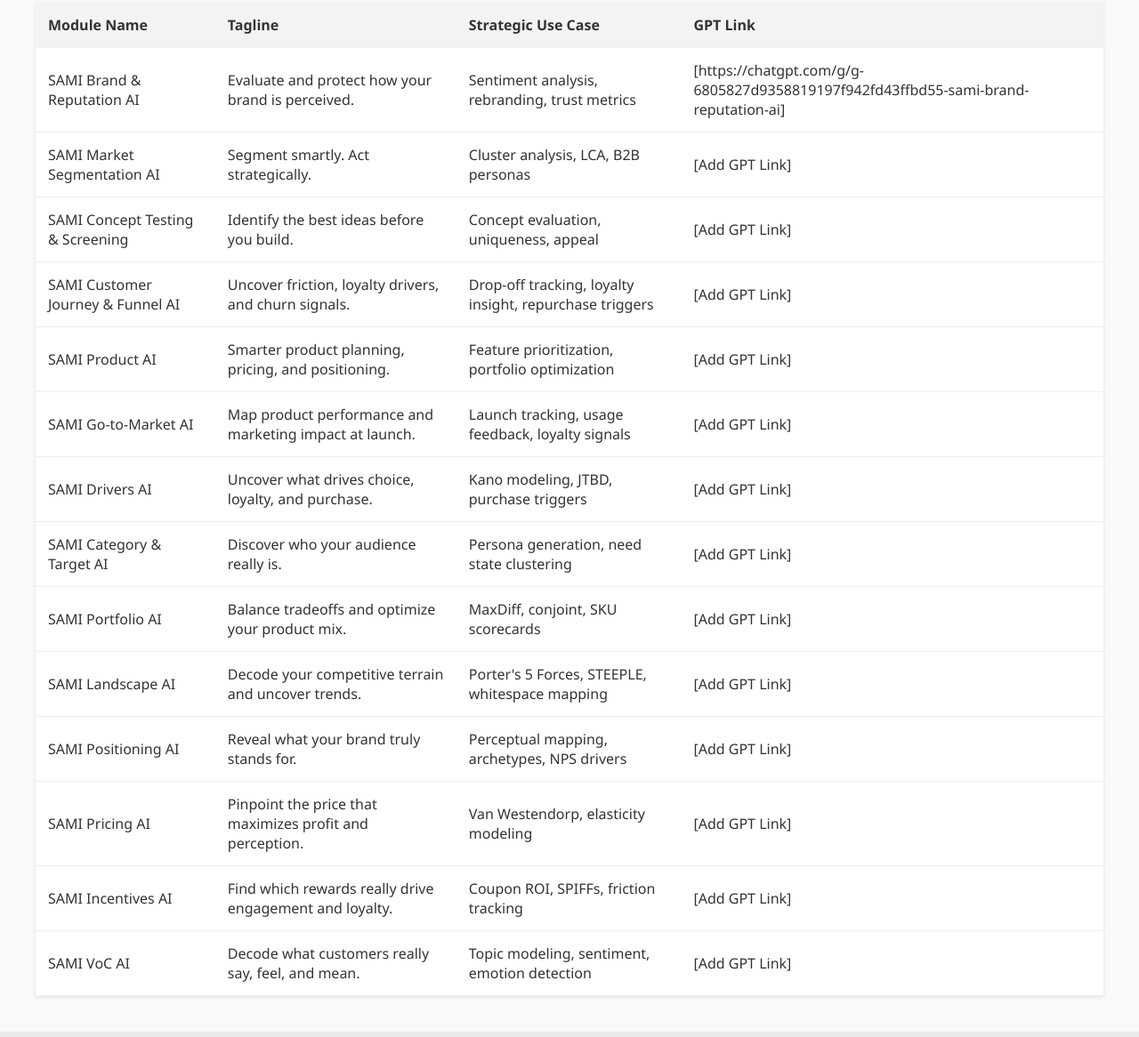
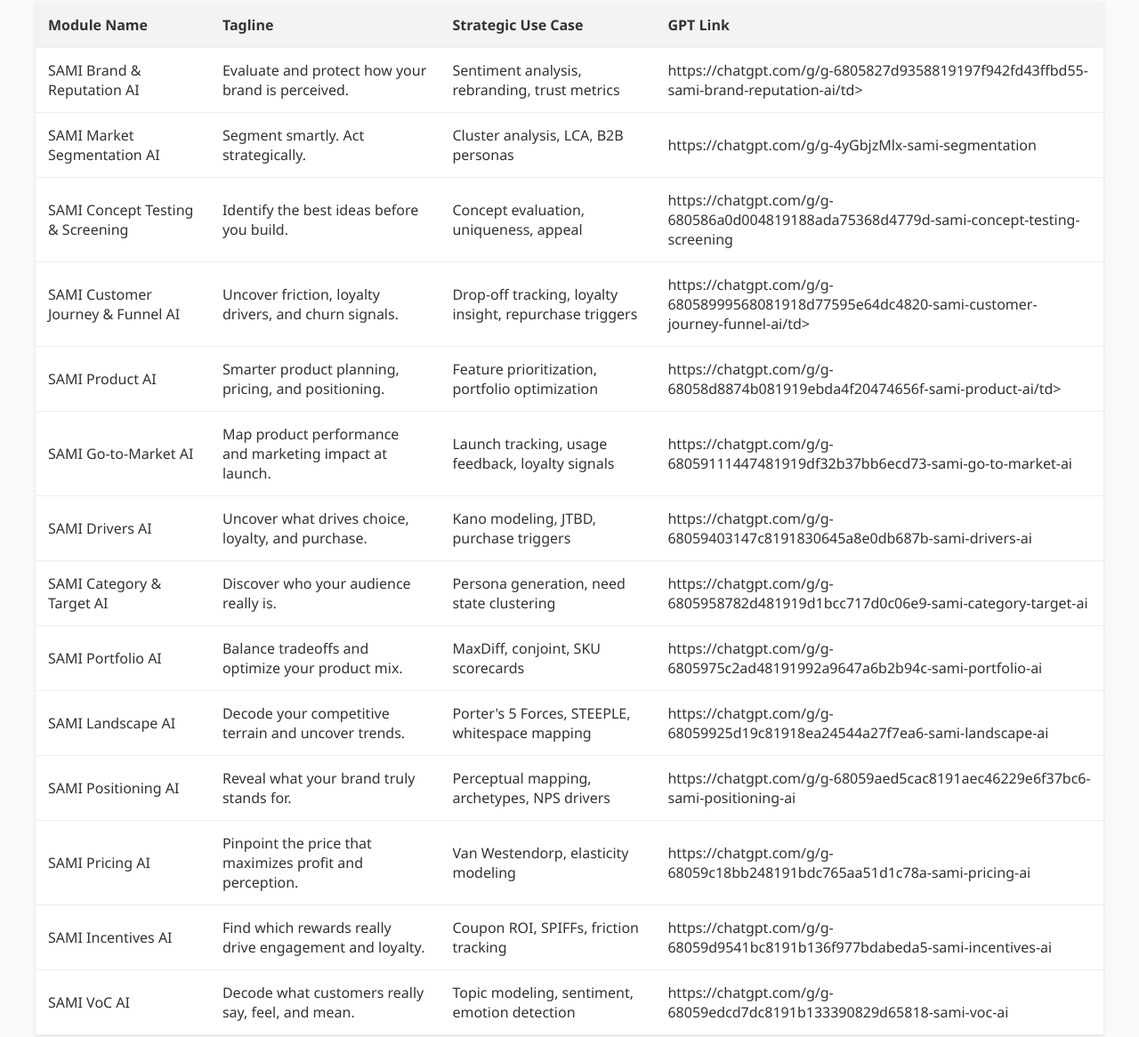
Before and after one commit to carlosmsal22/SAMI-GPTS, a plain HTML site: page index.html in a window 1280 px wide. Shown: the part 306-1472 px from the top of the page at 89% size. Drawn offline with Linux system fonts and the light colour scheme.

Commit message:
Update index.html

```diff
--- a/index.html
+++ b/index.html
@@ -23,20 +23,20 @@
         </tr>
       </thead>
       <tbody>
-        <tr><td>SAMI Brand & Reputation AI</td><td>Evaluate and protect how your brand is perceived.</td><td>Sentiment analysis, rebranding, trust metrics</td><td>[https://chatgpt.com/g/g-6805827d9358819197f942fd43ffbd55-sami-brand-reputation-ai]</td></tr>
-        <tr><td>SAMI Market Segmentation AI</td><td>Segment smartly. Act strategically.</td><td>Cluster analysis, LCA, B2B personas</td><td>[Add GPT Link]</td></tr>
-        <tr><td>SAMI Concept Testing & Screening</td><td>Identify the best ideas before you build.</td><td>Concept evaluation, uniqueness, appeal</td><td>[Add GPT Link]</td></tr>
-        <tr><td>SAMI Customer Journey & Funnel AI</td><td>Uncover friction, loyalty drivers, and churn signals.</td><td>Drop-off tracking, loyalty insight, repurchase triggers</td><td>[Add GPT Link]</td></tr>
-        <tr><td>SAMI Product AI</td><td>Smarter product planning, pricing, and positioning.</td><td>Feature prioritization, portfolio optimization</td><td>[Add GPT Link]</td></tr>
-        <tr><td>SAMI Go-to-Market AI</td><td>Map product performance and marketing impact at launch.</td><td>Launch tracking, usage feedback, loyalty signals</td><td>[Add GPT Link]</td></tr>
-        <tr><td>SAMI Drivers AI</td><td>Uncover what drives choice, loyalty, and purchase.</td><td>Kano modeling, JTBD, purchase triggers</td><td>[Add GPT Link]</td></tr>
-        <tr><td>SAMI Category & Target AI</td><td>Discover who your audience really is.</td><td>Persona generation, need state clustering</td><td>[Add GPT Link]</td></tr>
-        <tr><td>SAMI Portfolio AI</td><td>Balance tradeoffs and optimize your product mix.</td><td>MaxDiff, conjoint, SKU scorecards</td><td>[Add GPT Link]</td></tr>
-        <tr><td>SAMI Landscape AI</td><td>Decode your competitive terrain and uncover trends.</td><td>Porter's 5 Forces, STEEPLE, whitespace mapping</td><td>[Add GPT Link]</td></tr>
-        <tr><td>SAMI Positioning AI</td><td>Reveal what your brand truly stands for.</td><td>Perceptual mapping, archetypes, NPS drivers</td><td>[Add GPT Link]</td></tr>
-        <tr><td>SAMI Pricing AI</td><td>Pinpoint the price that maximizes profit and perception.</td><td>Van Westendorp, elasticity modeling</td><td>[Add GPT Link]</td></tr>
-        <tr><td>SAMI Incentives AI</td><td>Find which rewards really drive engagement and loyalty.</td><td>Coupon ROI, SPIFFs, friction tracking</td><td>[Add GPT Link]</td></tr>
-        <tr><td>SAMI VoC AI</td><td>Decode what customers really say, feel, and mean.</td><td>Topic modeling, sentiment, emotion detection</td><td>[Add GPT Link]</td></tr>
+        <tr><td>SAMI Brand & Reputation AI</td><td>Evaluate and protect how your brand is perceived.</td><td>Sentiment analysis, rebranding, trust metrics</td><td>https://chatgpt.com/g/g-6805827d9358819197f942fd43ffbd55-sami-brand-reputation-ai/td></tr>
+        <tr><td>SAMI Market Segmentation AI</td><td>Segment smartly. Act strategically.</td><td>Cluster analysis, LCA, B2B personas</td><td>https://chatgpt.com/g/g-4yGbjzMlx-sami-segmentation</td></tr>
+        <tr><td>SAMI Concept Testing & Screening</td><td>Identify the best ideas before you build.</td><td>Concept evaluation, uniqueness, appeal</td><td>https://chatgpt.com/g/g-680586a0d004819188ada75368d4779d-sami-concept-testing-screening</td></tr>
+        <tr><td>SAMI Customer Journey & Funnel AI</td><td>Uncover friction, loyalty drivers, and churn signals.</td><td>Drop-off tracking, loyalty insight, repurchase triggers</td><td>https://chatgpt.com/g/g-68058999568081918d77595e64dc4820-sami-customer-journey-funnel-ai/td></tr>
+        <tr><td>SAMI Product AI</td><td>Smarter product planning, pricing, and positioning.</td><td>Feature prioritization, portfolio optimization</td><td>https://chatgpt.com/g/g-68058d8874b081919ebda4f20474656f-sami-product-ai/td></tr>
+        <tr><td>SAMI Go-to-Market AI</td><td>Map product performance and marketing impact at launch.</td><td>Launch tracking, usage feedback, loyalty signals</td><td>https://chatgpt.com/g/g-68059111447481919df32b37bb6ecd73-sami-go-to-market-ai</td></tr>
+        <tr><td>SAMI Drivers AI</td><td>Uncover what drives choice, loyalty, and purchase.</td><td>Kano modeling, JTBD, purchase triggers</td><td>https://chatgpt.com/g/g-68059403147c8191830645a8e0db687b-sami-drivers-ai</td></tr>
+        <tr><td>SAMI Category & Target AI</td><td>Discover who your audience really is.</td><td>Persona generation, need state clustering</td><td>https://chatgpt.com/g/g-6805958782d481919d1bcc717d0c06e9-sami-category-target-ai</td></tr>
+        <tr><td>SAMI Portfolio AI</td><td>Balance tradeoffs and optimize your product mix.</td><td>MaxDiff, conjoint, SKU scorecards</td><td>https://chatgpt.com/g/g-6805975c2ad48191992a9647a6b2b94c-sami-portfolio-ai</td></tr>
+        <tr><td>SAMI Landscape AI</td><td>Decode your competitive terrain and uncover trends.</td><td>Porter's 5 Forces, STEEPLE, whitespace mapping</td><td>https://chatgpt.com/g/g-68059925d19c81918ea24544a27f7ea6-sami-landscape-ai</td></tr>
+        <tr><td>SAMI Positioning AI</td><td>Reveal what your brand truly stands for.</td><td>Perceptual mapping, archetypes, NPS drivers</td><td>https://chatgpt.com/g/g-68059aed5cac8191aec46229e6f37bc6-sami-positioning-ai</td></tr>
+        <tr><td>SAMI Pricing AI</td><td>Pinpoint the price that maximizes profit and perception.</td><td>Van Westendorp, elasticity modeling</td><td>https://chatgpt.com/g/g-68059c18bb248191bdc765aa51d1c78a-sami-pricing-ai</td></tr>
+        <tr><td>SAMI Incentives AI</td><td>Find which rewards really drive engagement and loyalty.</td><td>Coupon ROI, SPIFFs, friction tracking</td><td>https://chatgpt.com/g/g-68059d9541bc8191b136f977bdabeda5-sami-incentives-ai</td></tr>
+        <tr><td>SAMI VoC AI</td><td>Decode what customers really say, feel, and mean.</td><td>Topic modeling, sentiment, emotion detection</td><td>https://chatgpt.com/g/g-68059edcd7dc8191b133390829d65818-sami-voc-ai</td></tr>
       </tbody>
     </table>
   </main>
```
